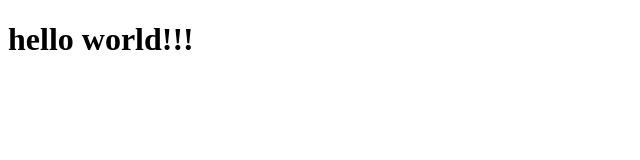
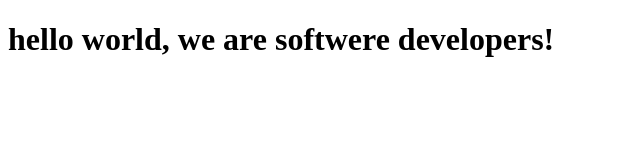
Before and after one commit to waheed284/microverseweb, a plain HTML site: page index.html in a window 1280 px wide. Shown: the whole page, without its empty margins (0-640 px from the left). Drawn offline with Linux system fonts and the light colour scheme.

Commit message:
Update index.html

```diff
--- a/index.html
+++ b/index.html
@@ -3,6 +3,6 @@
 
 </head>
 <body>
-    <h1>hello world!!!</h1>
+    <h1>hello world, we are softwere developers!</h1>
 </body>
 </html>
```
